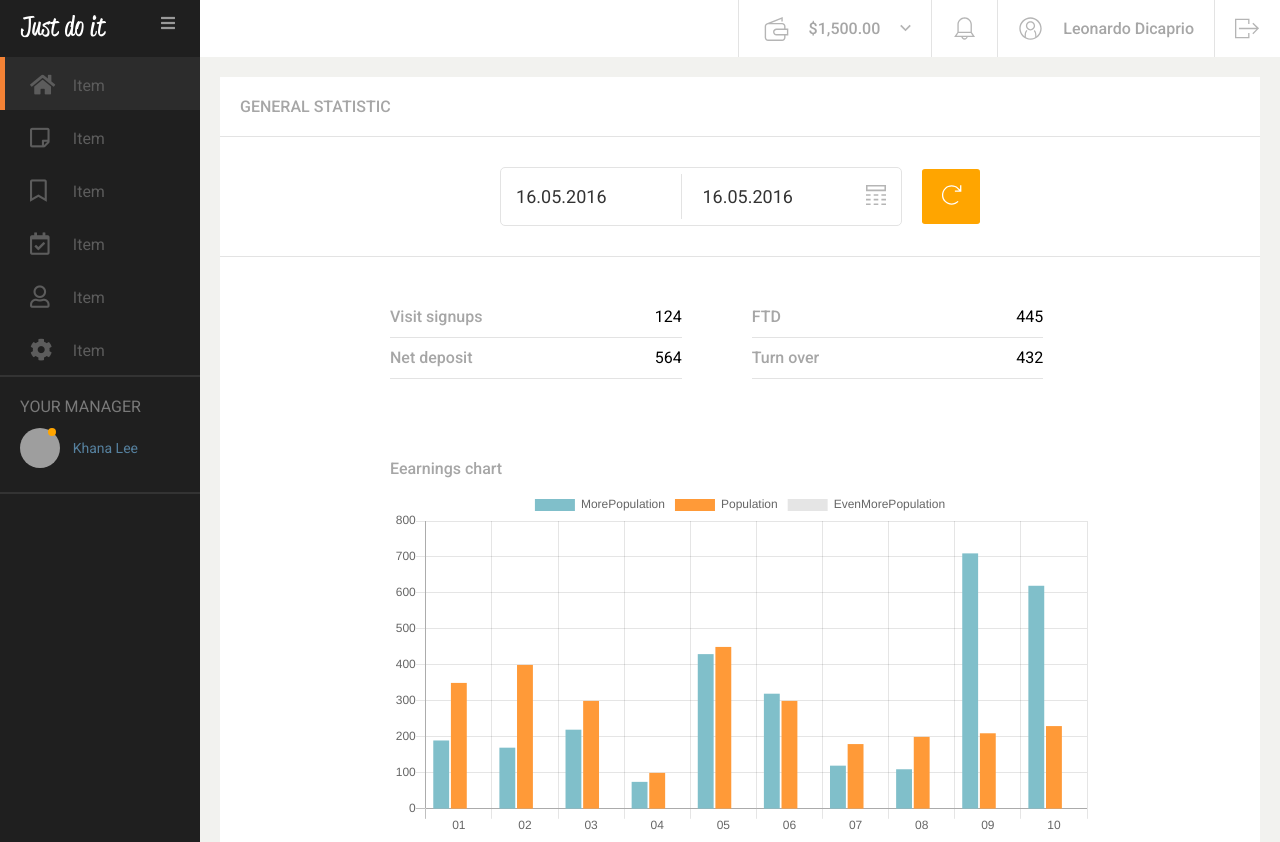
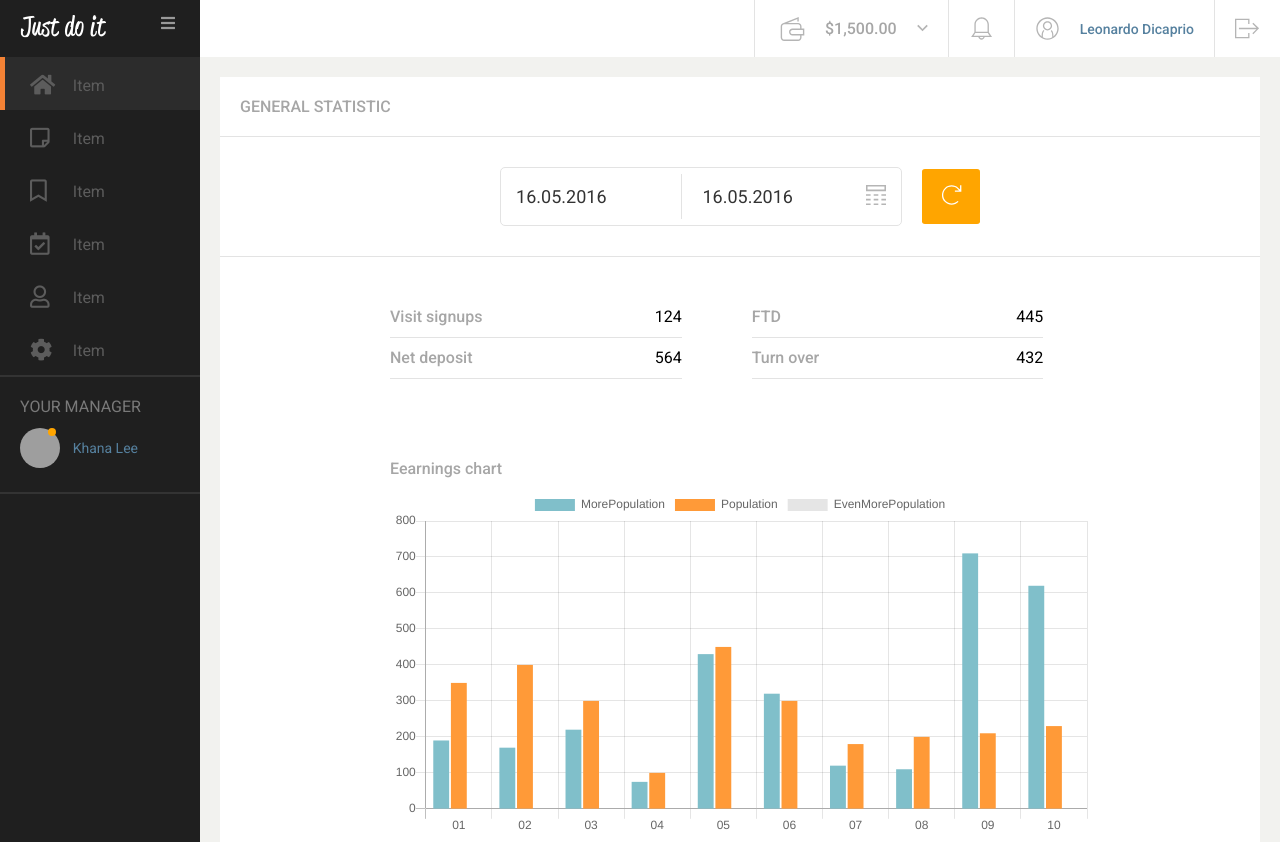
Before and after one commit to dave8git/dashboard-project, a plain HTML site: page index.html in a window 1280 px wide. Shown: the top 842 px of the page. Drawn offline with nearby package versions, Linux system fonts and the light colour scheme; grey boxes are pictures that could not be loaded.

```diff
--- a/index.html
+++ b/index.html
@@ -60,7 +60,7 @@
                 <div class="content-grey-line-vertical"></div>
                 <div class="little-orange-dot"></div>
                 <img src="icons/profile.svg" alt="" class="navbar-profile-icon margin-left-20 margin-right-20">
-                <span class="main-text 0 margin-right-20">Leonardo Dicaprio</span>
+                <span class="main-text 0 margin-right-20 main-text-blue">Leonardo Dicaprio</span>
                 <div class="content-grey-line-vertical"></div>
                 <img src="icons/quit.svg" alt="" class="navbar-quit-icon margin-left-20 margin-right-20">
             </div>
```
